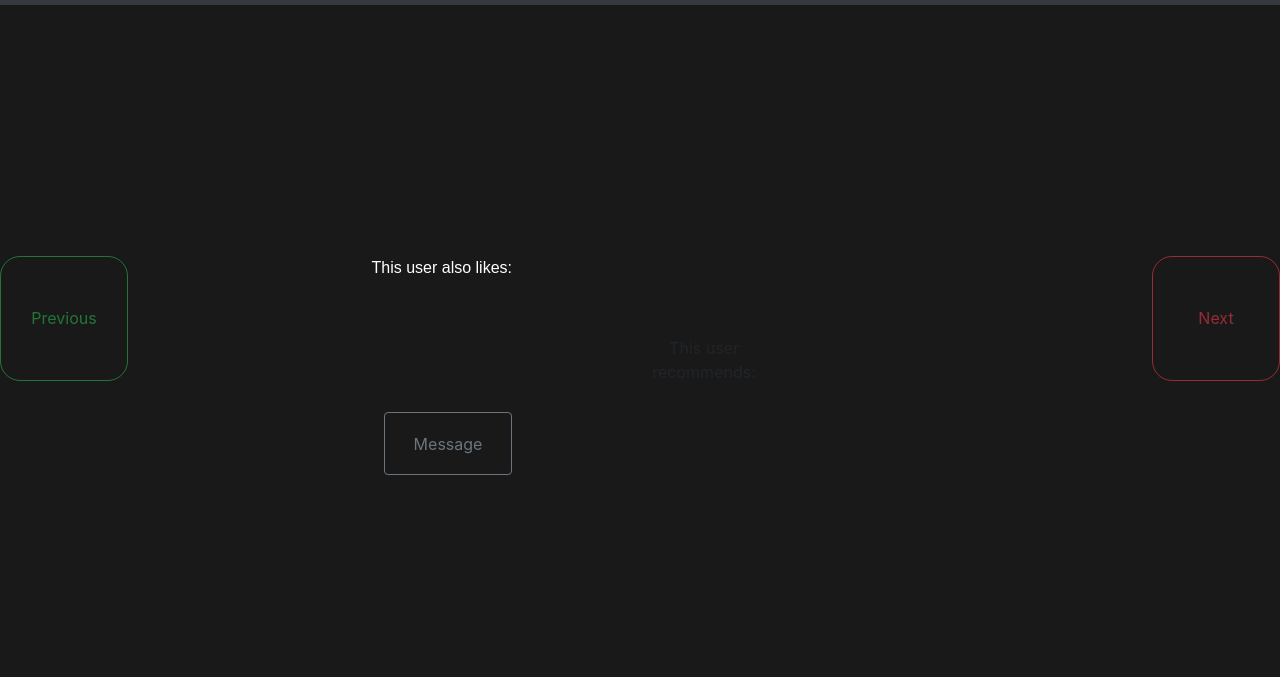
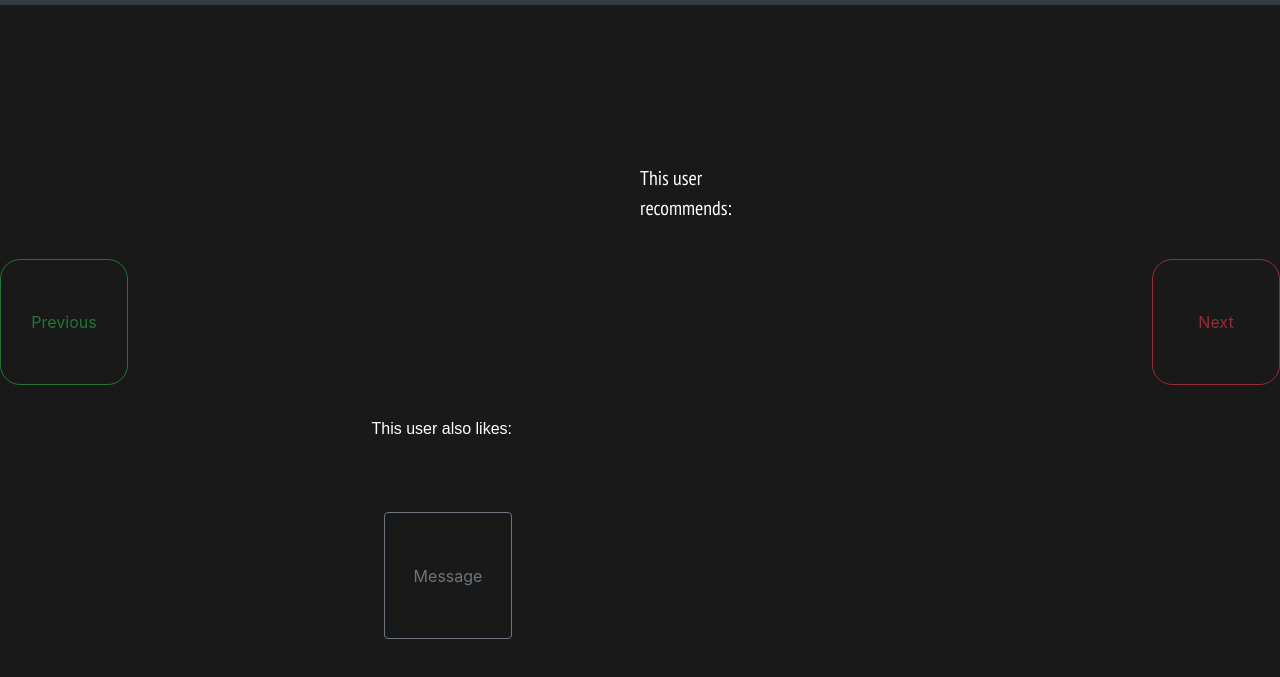
Before and after one commit to lliang826/SpotUrMatch, a website: page html/matching.html in a window 1280 px wide. Shown: the part 51-728 px from the top of the page. Drawn offline with nearby package versions, Linux system fonts and the light colour scheme; no server answers; a web font is replaced by a local one.

Commit message:
fixed the styling issue with the matching page

```diff
--- a/styles/matching.css
+++ b/styles/matching.css
@@ -1,5 +1,7 @@
 @import url('https://fonts.googleapis.com/css2?family=Permanent+Marker&display=swap');
 @import url('https://fonts.googleapis.com/css2?family=Chau+Philomene+One:ital@1&display=swap');
+@import url('https://fonts.googleapis.com/css2?family=PT+Sans+Narrow&display=swap');
+
 #foo {
     background-color: #191919;
 }
@@ -23,7 +25,7 @@
     width: 100%;
 
     grid-column: 4 / span 1;
-    grid-row: 2 / span 1;
+    grid-row: 3 / span 1;
 }
 
 #username {
@@ -40,12 +42,12 @@
     text-align: right;
 
     grid-column: 3 / span 2;
-    grid-row: 3 / span 1;
+    grid-row: 4 / span 1;
 }
 
 #addMessage {
     grid-column: 4 / span 1;
-    grid-row: 4 / span 1;
+    grid-row: 5 / span 1;
 }
 
 #buttonLeft {
@@ -61,13 +63,18 @@
 }
 
 #spotify-widget-container {
-    margin-top: 80px;
-    text-align: center;
     grid-column: 6 / span 1;
-    grid-row: 3 / span 2;
+    grid-row: 2 / span 2;
 }
 
 .spotify-widget {
     width: 40vmin;
     height: 60vmin;
 }
+
+#no-recommended {
+    font-family: 'PT Sans Narrow', sans-serif;
+    color: white;
+    font-size: 15pt;
+    margin-bottom: 10px;
+}
```
